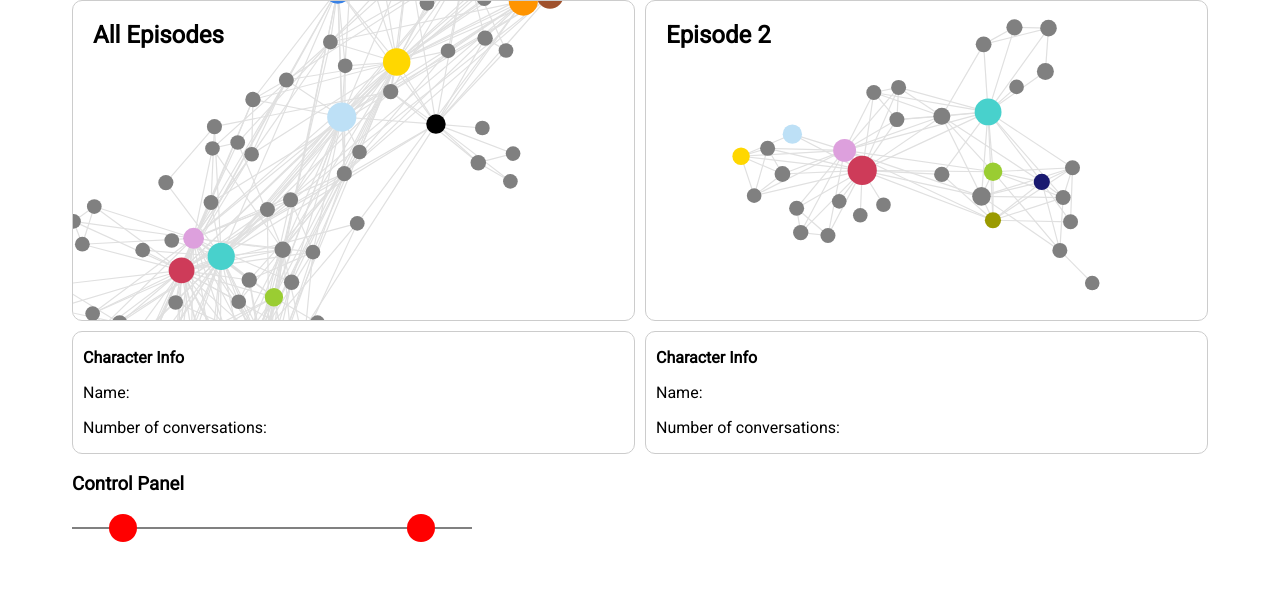
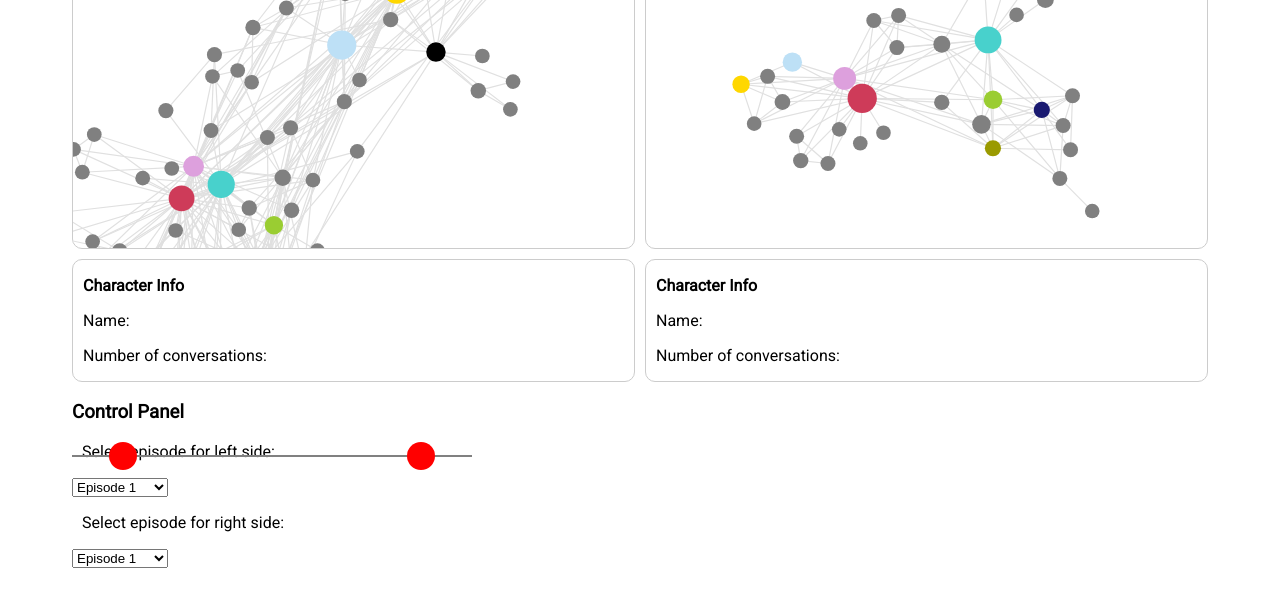
Before and after one commit to rasmussvala/TNM111_InfoVis, a website: page Assignment4/index.html in a window 1280 px wide. Shown: the part 153-760 px from the top of the page. Drawn offline with Linux system fonts and the light colour scheme; animation ran at ten frames a second.

Commit message:
added selector, no css

```diff
--- a/Assignment4/CSS/style.css
+++ b/Assignment4/CSS/style.css
@@ -32,7 +32,8 @@ p {
 }
 
 body {
-  padding: 4em;
+  padding-left: 4em;
+  padding-right: 4em;
   font-family: "Roboto", sans-serif;
 }
 
--- a/Assignment4/index.html
+++ b/Assignment4/index.html
@@ -51,6 +51,35 @@
           <input type="range" min="0" max="50" value="45" id="upper" />
         </span>
       </div>
+
+      <div class="episode-selector">
+        <div class="selector1">
+          <p>Select episode for left side:</p>
+          <select name="episode" id="episode">
+            <option value="ep1">Episode 1</option>
+            <option value="ep2">Episode 2</option>
+            <option value="ep3">Episode 3</option>
+            <option value="ep4">Episode 4</option>
+            <option value="ep5">Episode 5</option>
+            <option value="ep6">Episode 6</option>
+            <option value="ep7">Episode 7</option>
+            <option value="all">All Episodes</option>
+          </select>
+        </div>
+        <div class="selector2">
+          <p>Select episode for right side:</p>
+          <select name="episode" id="episode">
+            <option value="ep1">Episode 1</option>
+            <option value="ep2">Episode 2</option>
+            <option value="ep3">Episode 3</option>
+            <option value="ep4">Episode 4</option>
+            <option value="ep5">Episode 5</option>
+            <option value="ep6">Episode 6</option>
+            <option value="ep7">Episode 7</option>
+            <option value="all">All Episodes</option>
+          </select>
+        </div>
+      </div>
     </div>
 
     <script src="assignment4.js" type="module"></script>
```
